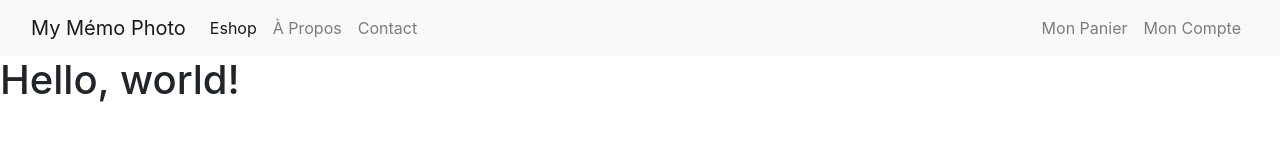
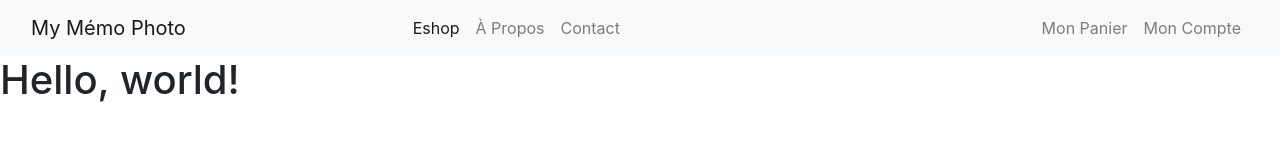
Before and after one commit to IrisGENEVRIER/TENTATIVEBS, a plain HTML site: page index.html in a window 1280 px wide. Drawn offline with nearby package versions, Linux system fonts and the light colour scheme.

Commit message:
Update index.html

```diff
--- a/index.html
+++ b/index.html
@@ -23,11 +23,11 @@
         </div>
 
         <div class="collapse navbar-collapse navbar-right" id="navbarSupportedContent">
-          <ul class="navbar-nav text-center">
+          <ul class="navbar-nav mx-auto">
             <li class="nav-item active">
               <a class="nav-link" href="#">Eshop <span class="sr-only">(current)</span></a>
             </li>
-            <li class="nav-item">
+            <li class="nav-item mx-auto">
               <a class="nav-link" href="#">À Propos</a>
             </li>
             <li class="nav-item">
```
